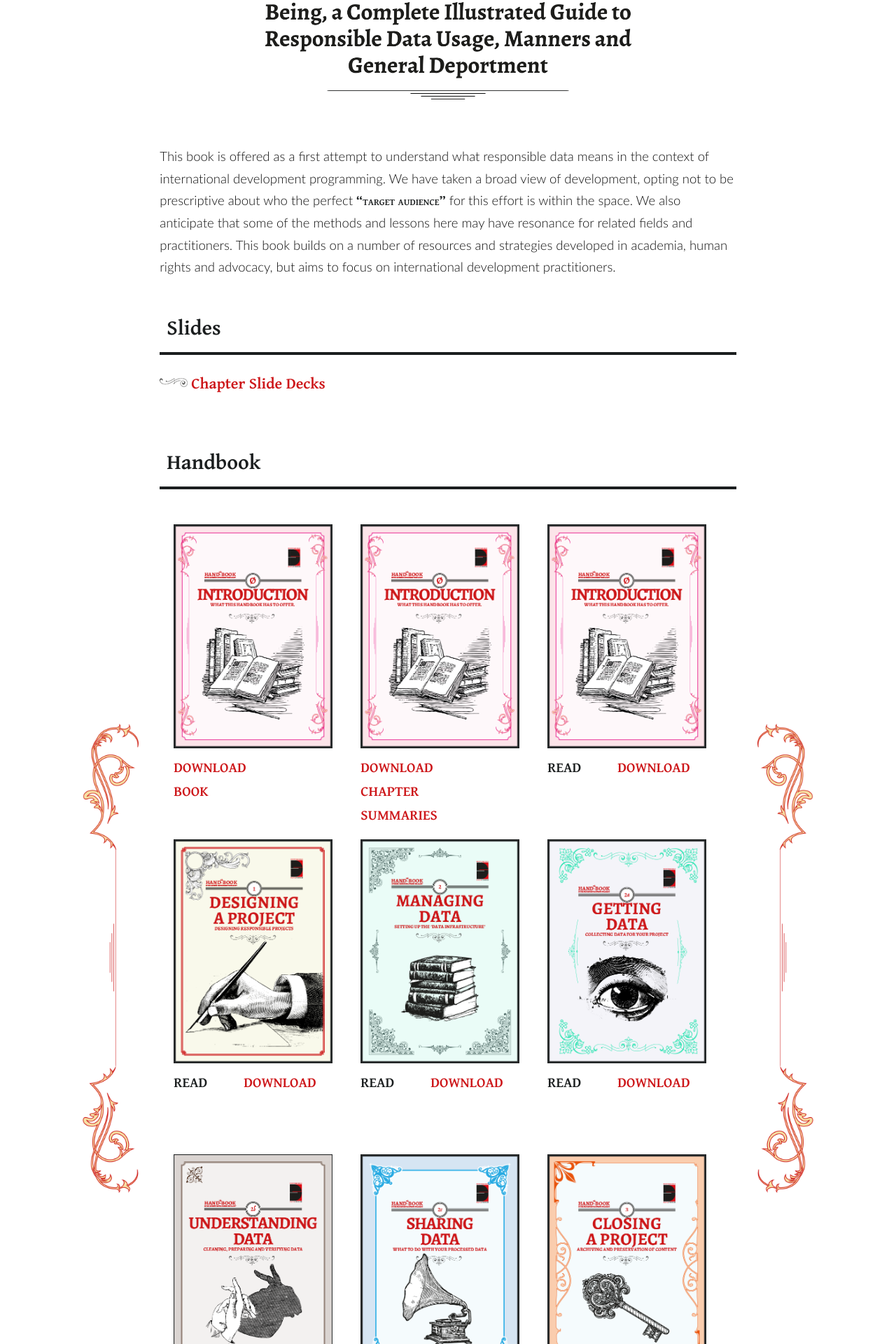
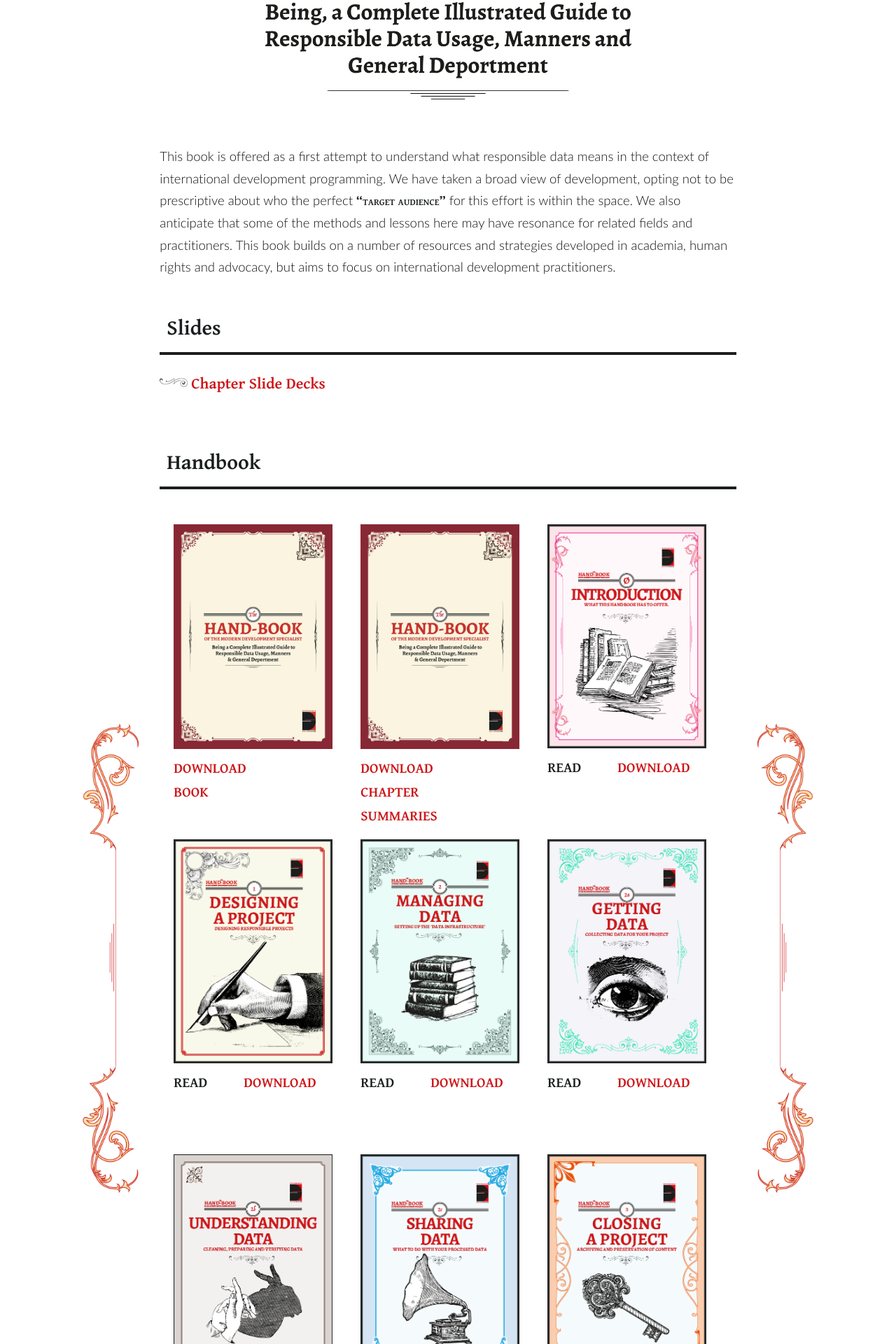
Before and after one commit to the-engine-room/responsible-data-handbook, a Jekyll site: the page built from index.html, in a window 1280 px wide. Shown: the part 385-2305 px from the top of the page at 70% size. Built offline with Jekyll 4.4.1, drawn with Linux system fonts in a browser that asks for light colours.

Commit message:
Updated front ccover and full handbook pdf added

```diff
--- a/_includes/chapters.html
+++ b/_includes/chapters.html
@@ -20,7 +20,7 @@
 
       	<div class="col-sm-3 col-md-4 chapter grid-item">
 
-				  <a href="{{ "/assets/pdf/responsible-data-handbook.pdf" | prepend: site.baseurl }}" target="_blank"><img class="img" title="Responsible Data Handbook" src="{{ "/assets/img/chapter-0.png" | prepend: site.baseurl }}"/>
+				  <a href="{{ "/assets/pdf/responsible-data-handbook.pdf" | prepend: site.baseurl }}" target="_blank"><img class="img" title="Responsible Data Handbook" src="{{ "/assets/img/handbook-front.jpg" | prepend: site.baseurl }}"/>
 
           			<h6 class="button downloadbook download">Download Book</h6></a>
 
@@ -29,7 +29,7 @@
 
       	<div class="col-sm-3 col-md-4 chapter grid-item">
 
-				  	<a href="{{ "/assets/pdf/responsible-data-handbook.pdf" | prepend: site.baseurl }}" target="_blank"><img class="img" title="Chapter Summaries" src="{{ "/assets/img/chapter-0.png" | prepend: site.baseurl }}"/>
+				  	<a href="{{ "/assets/pdf/responsible-data-handbook.pdf" | prepend: site.baseurl }}" target="_blank"><img class="img" title="Chapter Summaries" src="{{ "/assets/img/handbook-front.jpg" | prepend: site.baseurl }}"/>
 
           			<h6 class="button downloadbook download">Download Chapter Summaries</h6></a>
       	</div>
--- a/_includes/slidegrid.html
+++ b/_includes/slidegrid.html
@@ -8,10 +8,10 @@
 		<div class="col-sm-3 col-md-2 chapter grid-item">
 				 <a href="{{ "/assets/slides/fullslides.pdf" | prepend: site.baseurl }}" target="_blank">
 
-				 <img class="img" title="Full Slide Deck" src="{{ "/assets/img/chapter-0.png" | prepend: site.baseurl }}"/>
+				 <img class="img" title="Full Slide Deck" src="{{ "/assets/img/handbook-front.jpg" | prepend: site.baseurl }}"/>
 
 
-				<h6 class="download">download</h6></a>
+				<h6 class="download">download all slides</h6></a>
 
          	</div>
 
--- a/_sass/_layout.scss
+++ b/_sass/_layout.scss
@@ -604,8 +604,6 @@
 
 
             .numwrapper{
-
-
                 .numholder{
                     top: -10px;
                 }
```
Also changed, not shown: assets/img/handbook-front.jpg (added).
